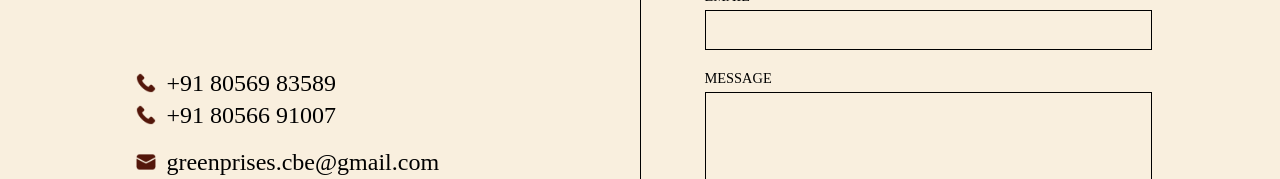
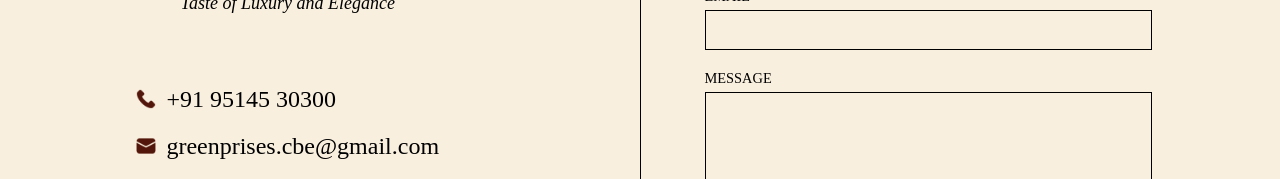
Before and after one commit to hariprasatham/golden-bits, a React (Vite) app: page / in a window 1280 px wide. Shown: the part 6155-6334 px from the top of the page. Built offline with nearby package versions, Linux system fonts and the light colour scheme; a web font is replaced by a local one.

Commit message:
Change in number

```diff
--- a/src/components/ContactSection.jsx
+++ b/src/components/ContactSection.jsx
@@ -46,12 +46,12 @@ const ContactSection = () => {
             <div className="contact-numbers">
               <p className="footer-phone">
                 <img src={phoneIcon} alt="Call" className="call-icon" />
-                <a href="tel:+918056983589" className="phone-link">+91 80569 83589</a>
+                <a href="tel:+919514530300" className="phone-link">+91 95145 30300</a>
               </p>
-              <p className="footer-phone">
+              {/* <p className="footer-phone">
                 <img src={phoneIcon} alt="Call" className="call-icon" />
                 <a href="tel:+918056691007" className="phone-link">+91 80566 91007</a>
-              </p>
+              </p> */}
             </div>
 
             <p className="footer-email">
```
